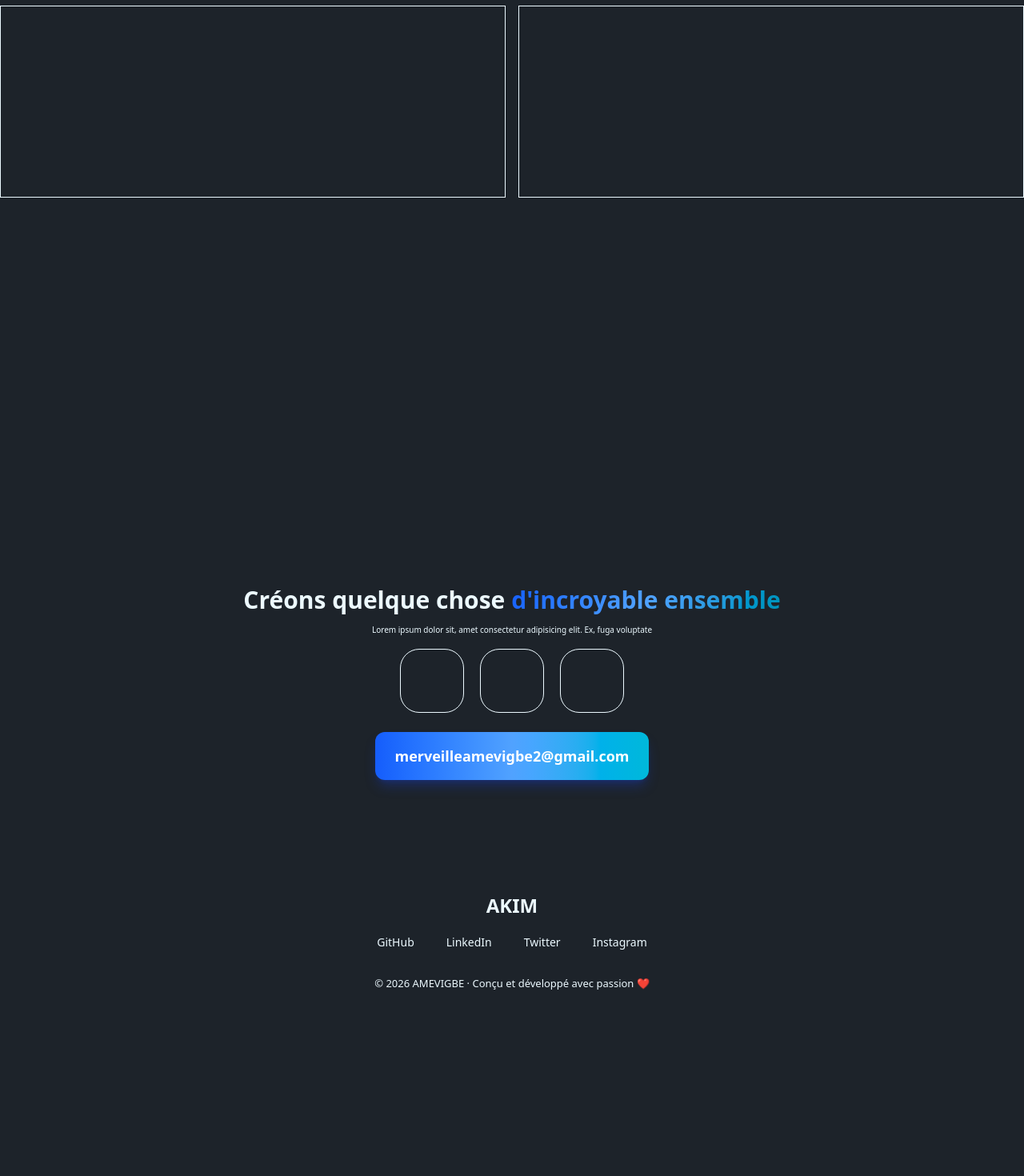
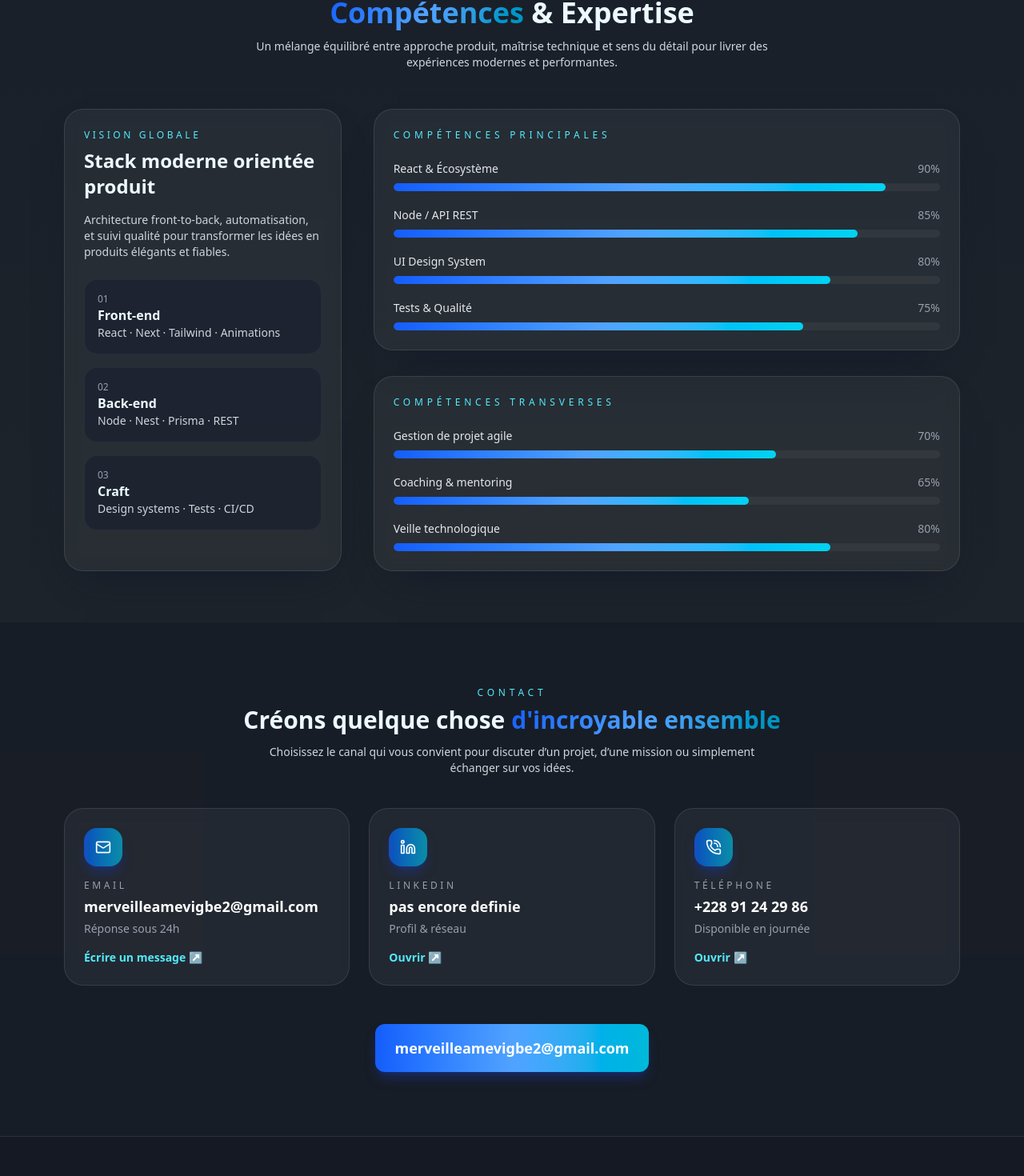
Before and after one commit to Merveille228/MyPortfolio, a React (Vite) app: page / in a window 1280 px wide. Shown: the part 1856-3326 px from the top of the page at 80% size. Before the commit the page ends 3136 px from the top, so only its background shows below. Built offline with nearby package versions, Linux system fonts and the light colour scheme.

Commit message:
Aaaaah ca prends forme

```diff
--- a/src/composants/Home.jsx
+++ b/src/composants/Home.jsx
@@ -3,10 +3,10 @@ import "./Home.css";
 import {
   Stars,
   ArrowUpRight,
-  Medal,
-  SquareTerminal,
-  Coffee,
-  Heart,
+  Mail,
+  PhoneCall,
+  Linkedin,
+  Github,
 } from "lucide-react";
 const scrollToSection = () => {
   const projets = document.getElementById(projets);
@@ -17,6 +17,29 @@ const scrollToSection = () => {
 import moiImage from "../assets/moi.png";
 
 export default function Home() {
+  const contactCards = [
+    {
+      label: "Email",
+      detail: "Réponse sous 24h",
+      value: "merveilleamevigbe2@gmail.com",
+      href: "mailto:merveilleamevigbe2@gmail.com",
+      icon: Mail,
+    },
+    {
+      label: "LinkedIn",
+      detail: "Profil & réseau",
+      value: "pas encore definie",
+      href: "https://linkedin.com",
+      icon: Linkedin,
+    },
+    {
+      label: "Téléphone",
+      detail: "Disponible en journée",
+      value: "+228 91 24 29 86",
+      href: "tel:+22891242986",
+      icon: PhoneCall,
+    },
+  ];
   return (
     <>
       {/* ============================================================= */}
@@ -307,45 +330,171 @@ export default function Home() {
 
       {/* ============================================================= */}
       {/* compétences */}
-      <section id="competences" className="h-screen">
-        <h2 className="text-3xl font-bold text-center">
+      <section
+        id="competences"
+        className="min-h-screen px-6 md:px-20 py-16 bg-linear-to-b from-slate-900/30 via-slate-900/10 to-transparent"
+      >
+        <div className="max-w-6xl mx-auto">
+          <div className="text-center space-y-3">
+            <h2 className="text-3xl md:text-4xl font-bold">
               <span className="bg-linear-120 from-blue-600 via-blue-400 to-cyan-600 bg-clip-text text-transparent">
                 Compétences
               </span>{" "}
               & Expertise
             </h2>
-        <p className="text-center text-[10px] mt-2">
-          {" "}
-          Technologies et outils que je maitrise
+            <p className="text-sm text-gray-300 max-w-2xl mx-auto">
+              Un mélange équilibré entre approche produit, maîtrise technique et
+              sens du détail pour livrer des expériences modernes et
+              performantes.
             </p>
-        <div className="grid grid-cols-2 gap-4 mt-4">
-          <div className="h-60 border"></div>
-          <div className="h-60 border"></div>
+          </div>
+
+          <div className="grid grid-cols-1 lg:grid-cols-3 gap-10 mt-12">
+            {/* Aperçu général */}
+            <div className="bg-white/5 border border-white/10 rounded-3xl p-6 shadow-[0_20px_45px_-25px_rgba(15,23,42,1)] backdrop-blur">
+              <p className="text-xs uppercase tracking-[0.3em] text-cyan-300">
+                Vision globale
+              </p>
+              <h3 className="text-2xl font-semibold mt-2">
+                Stack moderne orientée produit
+              </h3>
+              <p className="text-sm text-gray-300 mt-4">
+                Architecture front-to-back, automatisation, et suivi qualité
+                pour transformer les idées en produits élégants et fiables.
+              </p>
+
+              <div className="mt-6 space-y-4">
+                {[
+                  {
+                    title: "Front-end",
+                    detail: "React · Next · Tailwind · Animations",
+                  },
+                  { title: "Back-end", detail: "Node · Nest · Prisma · REST" },
+                  { title: "Craft", detail: "Design systems · Tests · CI/CD" },
+                ].map((item, index) => (
+                  <div
+                    key={item.title}
+                    className="p-4 rounded-2xl bg-slate-900/40 border border-white/5"
+                  >
+                    <p className="text-xs text-gray-400">{`0${index + 1}`}</p>
+                    <p className="font-semibold">{item.title}</p>
+                    <p className="text-sm text-gray-300">{item.detail}</p>
+                  </div>
+                ))}
+              </div>
+            </div>
+
+            {/* Barres de progression */}
+            <div className="lg:col-span-2 space-y-8">
+              {[
+                {
+                  category: "Compétences principales",
+                  skills: [
+                    { label: "React & Écosystème", level: "90%" },
+                    { label: "Node / API REST", level: "85%" },
+                    { label: "UI Design System", level: "80%" },
+                    { label: "Tests & Qualité", level: "75%" },
+                  ],
+                },
+                {
+                  category: "Compétences transverses",
+                  skills: [
+                    { label: "Gestion de projet agile", level: "70%" },
+                    { label: "Coaching & mentoring", level: "65%" },
+                    { label: "Veille technologique", level: "80%" },
+                  ],
+                },
+              ].map((group) => (
+                <div
+                  key={group.category}
+                  className="bg-white/5 border border-white/10 rounded-3xl p-6 shadow-[0_25px_50px_-30px_rgba(15,23,42,1)] backdrop-blur"
+                >
+                  <p className="text-xs uppercase tracking-[0.4em] text-cyan-300">
+                    {group.category}
+                  </p>
+                  <div className="mt-6 space-y-5">
+                    {group.skills.map((skill) => (
+                      <div key={skill.label}>
+                        <div className="flex items-center justify-between text-sm text-gray-200 mb-2">
+                          <span className="font-medium">{skill.label}</span>
+                          <span className="text-gray-400">{skill.level}</span>
+                        </div>
+                        <div className="h-2.5 rounded-full bg-white/5 overflow-hidden">
+                          <div
+                            className="h-full rounded-full bg-linear-to-r from-blue-600 via-blue-400 to-cyan-400 duration-700"
+                            style={{ width: skill.level }}
+                          ></div>
+                        </div>
+                      </div>
+                    ))}
+                  </div>
+                </div>
+              ))}
+            </div>
+          </div>
         </div>
       </section>
       {/* contac */}
-      <section id="contact" className="h-80 ">
-        <h2 className="text-3xl font-bold text-center">
+      <section
+        id="contact"
+        className="px-6 md:px-20 py-20 bg-slate-950/20 space-y-10"
+      >
+        <div className="text-center">
+          <p className="text-xs uppercase tracking-[0.4em] text-cyan-300">
+            Contact
+          </p>
+          <h2 className="text-3xl font-bold mt-2">
             Créons quelque chose{" "}
             <span className="bg-linear-120 from-blue-600 via-blue-400 to-cyan-600 bg-clip-text text-transparent">
               d'incroyable ensemble
             </span>
           </h2>
-        <p className="text-center text-[10px] mt-3">
-          Lorem ipsum dolor sit, amet consectetur adipisicing elit. Ex, fuga
-          voluptate
+          <p className="text-sm text-gray-300 mt-3 max-w-2xl mx-auto">
+            Choisissez le canal qui vous convient pour discuter d’un projet,
+            d’une mission ou simplement échanger sur vos idées.
           </p>
-        <div className="flex justify-center mt-4 gap-5">
-          <div className="border w-20 h-20 rounded-3xl"></div>
-          <div className="border w-20 h-20 rounded-3xl"></div>
-          <div className="border w-20 h-20 rounded-3xl"></div>
+        </div>
+
+        <div className="grid grid-cols-1 md:grid-cols-3 gap-6">
+          {contactCards.map((card) => {
+            const IconComponent = card.icon;
+            return (
+              <a
+                key={card.label}
+                href={card.href}
+                target={card.href.startsWith("http") ? "_blank" : undefined}
+                rel={
+                  card.href.startsWith("http")
+                    ? "noopener noreferrer"
+                    : undefined
+                }
+                className="group border border-white/10 rounded-3xl p-6 bg-white/5 backdrop-blur flex flex-col gap-4 hover:border-cyan-400/60 hover:bg-white/10 transition"
+              >
+                <div className="w-12 h-12 rounded-2xl bg-linear-to-r from-blue-600/70 to-cyan-500/70 flex items-center justify-center text-white shadow-lg shadow-blue-800/40 group-hover:scale-105 transition">
+                  <IconComponent className="w-5 h-5" />
+                </div>
+                <div className="space-y-1">
+                  <p className="text-xs uppercase tracking-[0.3em] text-gray-400">
+                    {card.label}
+                  </p>
+                  <p className="text-lg font-semibold text-white">
+                    {card.value}
+                  </p>
+                  <p className="text-sm text-gray-400">{card.detail}</p>
+                </div>
+                <span className="text-sm text-cyan-300 font-semibold">
+                  {card.label === "Email" ? "Écrire un message ↗" : "Ouvrir ↗"}
+                </span>
+              </a>
+            );
+          })}
         </div>
 
         {/* EMAIL BUTTON */}
-        <div className="flex justify-center mb-16">
+        <div className="flex justify-center">
           <a
             href="mailto:merveilleamevigbe2@gmail.com"
-            className="mt-6 px-6 py-4 rounded-xl text-white font-bold text-lg
+            className="mt-2 px-6 py-4 rounded-xl text-white font-bold text-lg
                      bg-linear-to-r from-blue-600 via-blue-400 to-cyan-500
                      shadow-lg shadow-blue-800/40"
           >
@@ -355,45 +504,49 @@ export default function Home() {
       </section>
 
       {/* footer */}
-      <section>
-        <div className="pt-16 pb-10">
-          <p className="text-center text-2xl font-bold mb-5">AKIM</p>
-          <div className="flex justify-center gap-10 text-sm mb-8">
+      <section className="border-t border-white/10 bg-slate-950/30">
+        <div className="px-6 md:px-20 py-12 flex flex-col gap-6 md:gap-4 md:flex-row md:items-center md:justify-between">
+          <div>
+            <p className="text-2xl font-bold">AKIM</p>
+            <p className="text-sm text-gray-400">
+              Designer & Développeur Fullstack
+            </p>
+          </div>
+          <div className="flex flex-wrap gap-4 text-sm">
+            {[
+              {
+                label: "GitHub",
+                href: "https://www.github.com/Merveille228",
+                icon: Github,
+              },
+              {
+                label: "LinkedIn",
+                href: "https://linkedin.com",
+                icon: Linkedin,
+              },
+              { label: "Portfolio", href: "#accueil", icon: Stars },
+            ].map((link) => {
+              const IconComponent = link.icon;
+              return (
                 <a
-              href="https://github.com"
-              target="_blank"
-              rel="noopener noreferrer"
-              className="hover:underline"
+                  key={link.label}
+                  href={link.href}
+                  target={link.href.startsWith("http") ? "_blank" : undefined}
+                  rel={
+                    link.href.startsWith("http")
+                      ? "noopener noreferrer"
+                      : undefined
+                  }
+                  className="flex items-center gap-2 px-4 py-2 rounded-full border border-white/10 hover:border-cyan-400/60 transition"
                 >
-              GitHub
+                  <IconComponent className="w-4 h-4" />
+                  {link.label}
                 </a>
-            <a
-              href="https://linkedin.com"
-              target="_blank"
-              rel="noopener noreferrer"
-              className="hover:underline"
-            >
-              LinkedIn
-            </a>
-            <a
-              href="https://twitter.com"
-              target="_blank"
-              rel="noopener noreferrer"
-              className="hover:underline"
-            >
-              Twitter
-            </a>
-            <a
-              href="https://instagram.com"
-              target="_blank"
-              rel="noopener noreferrer"
-              className="hover:underline"
-            >
-              Instagram
-            </a>
+              );
+            })}
           </div>
-          <div className="text-center text-[13px]">
-            © 2026 AMEVIGBE · Conçu et développé avec passion ❤️
+          <div className="text-[13px] text-gray-400">
+            © 2026 AMEVIGBE · Conçu et développé avec passion
           </div>
         </div>
       </section>
```
Lines whose indentation alone changed are shown as unchanged.
